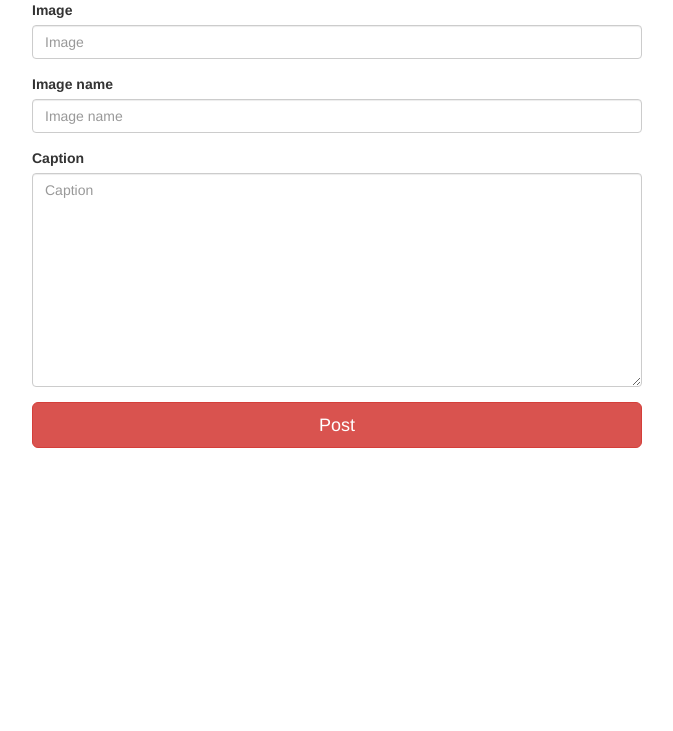
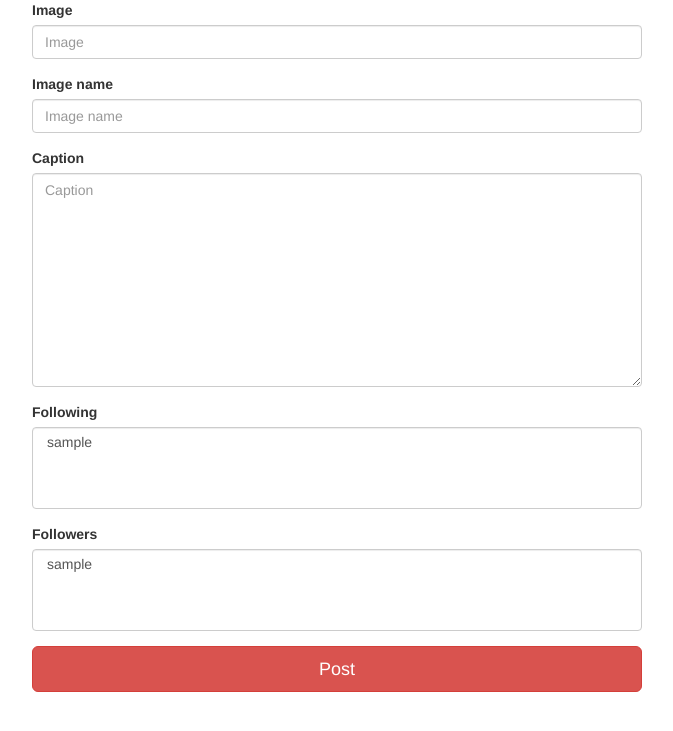
Before and after one commit to Alice-Githui/Instagram-Clone, a Django app: page /uploadimage/ in a window 1280 px wide. Shown: the top 731 px of the page, without its empty margins (303-976 px from the left). Run offline with Django 3.2, Linux system fonts and the light colour scheme; the visitor is signed in with stand-in values (Sample User, id 1); data comes from the database, SQL or seed files in the repository; some libraries are stand-ins or nearby versions.

Commit message:
add followers and following columns to profile model

```diff
--- a/instaclone/models.py
+++ b/instaclone/models.py
@@ -32,9 +32,17 @@ class Image(models.Model):
     profile=models.ForeignKey(User, on_delete=models.CASCADE)
     comments=models.TextField()
     likes=models.ManyToManyField(User, related_name="image_posts")
+    following=models.ManyToManyField(User, related_name="following")
+    followers=models.ManyToManyField(User, related_name="followers")
 
     def total_likes(self):
         return self.likes.count()
+
+    def total_followers(self):
+        return self.followers.count()
+
+    def total_following(self):
+        return self.following.count()
 
     def __str__(self):
         return self.caption
--- a/instaclone/templates/instaclone/index.html
+++ b/instaclone/templates/instaclone/index.html
@@ -42,7 +42,7 @@
         <div class="col-md-3">
             <p>OTHER USER PROFILES</p>
             {% for user in users %}
-            <p>{{user.username}}</p>
+            <p>{{user.user}}</p>
             {% endfor %}
         </div>
     </div>
--- a/instaclone/views.py
+++ b/instaclone/views.py
@@ -13,7 +13,7 @@ from django.contrib.auth.decorators import login_required
 
 def homepage(request):
     images=Image.objects.all()
-    users=User.objects.all()
+    users=Profile.objects.all()
     print(users)
 
     return render(request, 'instaclone/index.html', {"images":images, "users":users})
```
Also changed, not shown: instaclone/migrations/0013_auto_20210523_1946.py (added).
